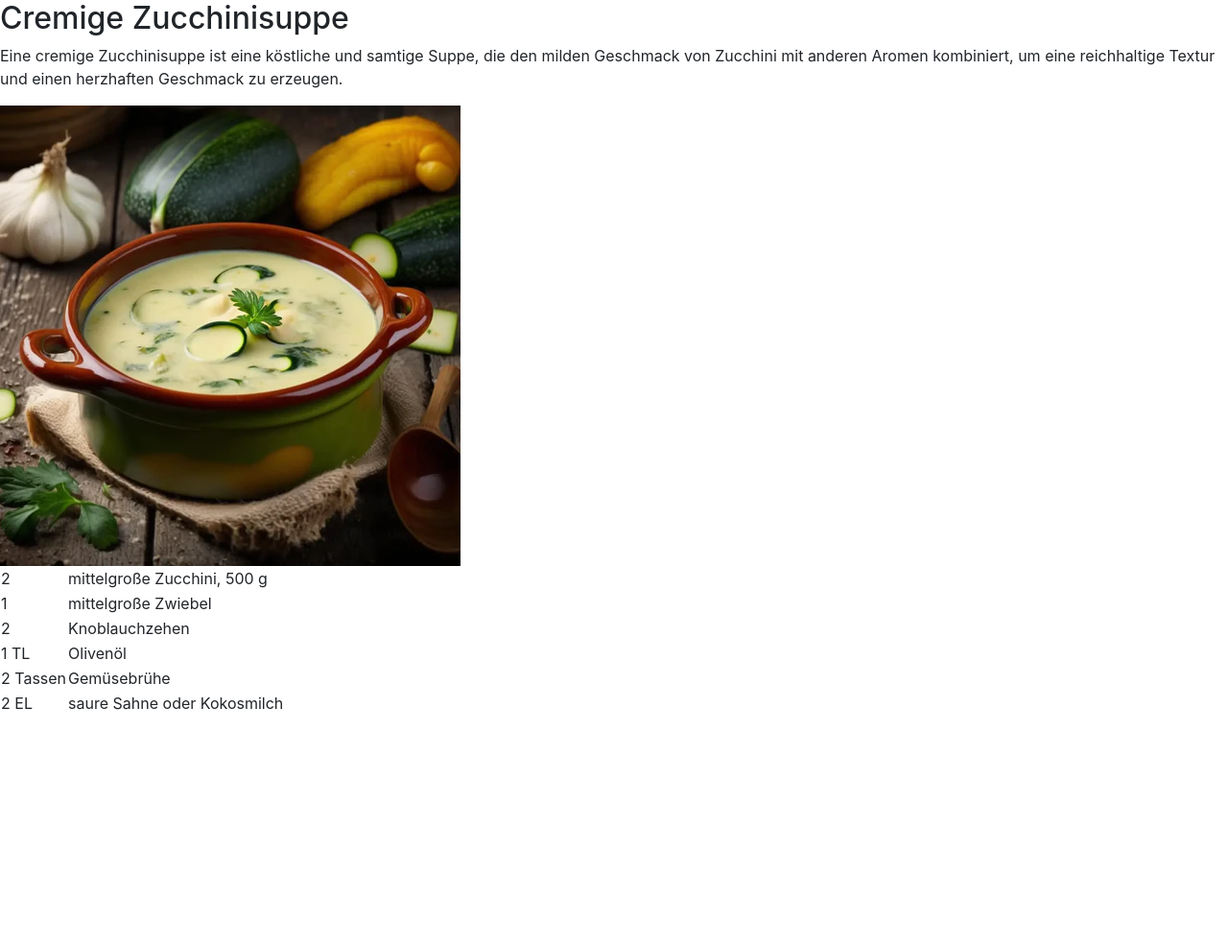
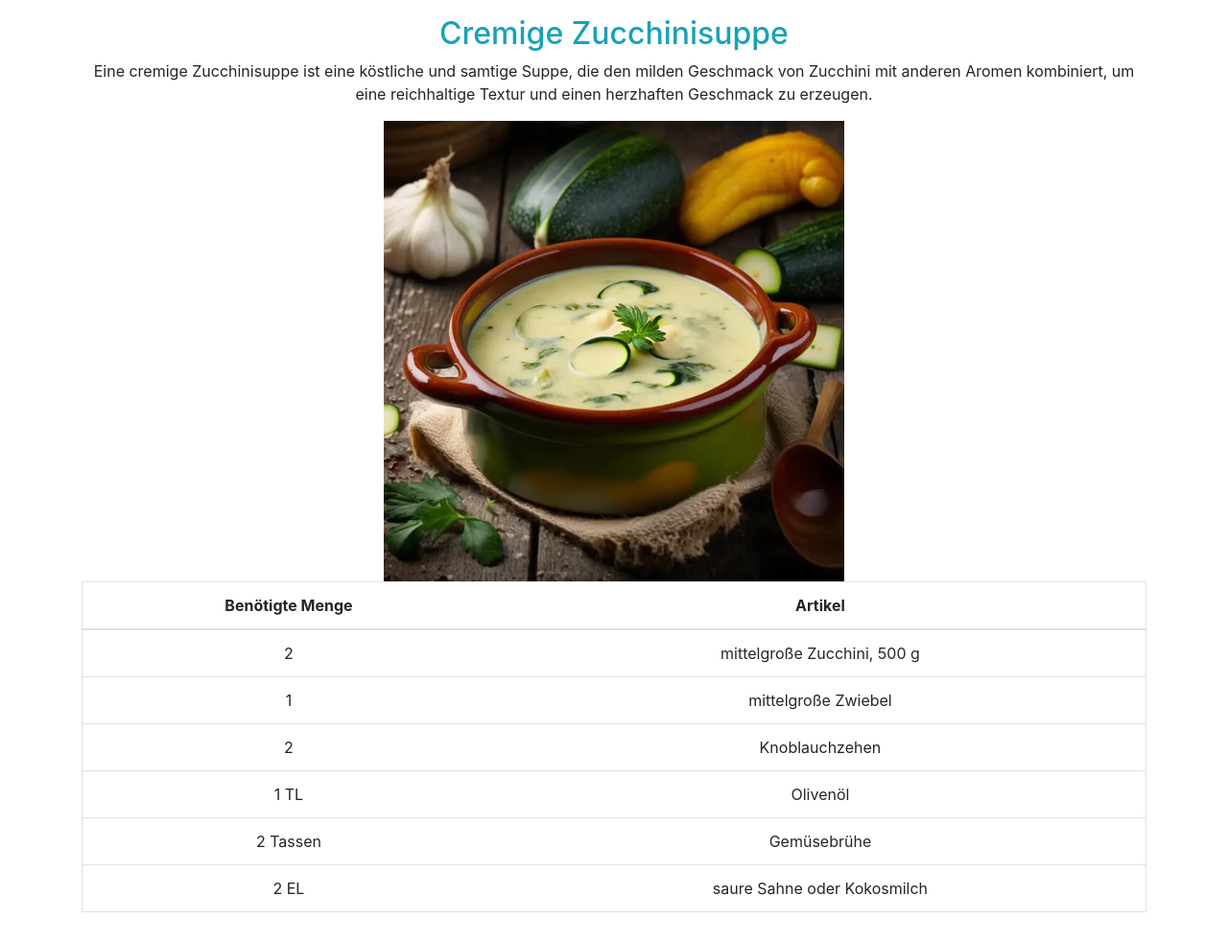
Before and after one commit to Ben84FFM/CookingBook, a plain HTML site: page recipes/Abend-Cremige.html in a window 1280 px wide. Shown: the whole page at 96% size. Before the commit the page ends 800 px from the top, so only its background shows below. Drawn offline with nearby package versions, Linux system fonts and the light colour scheme.

Commit message:
add my pages

```diff
--- a/recipes/Abend-Cremige.html
+++ b/recipes/Abend-Cremige.html
@@ -7,12 +7,26 @@
   <title>Cremige Zucchinisuppe</title>
 </head>
 <body>
-  <h2>Cremige Zucchinisuppe</h2>
+  <!-- hero -->
+
+<section id="hero" class="bg-body-tertiary text-reset text-center text-sm-start px-5" >
+  <div class="container">
+    <div class="d-flex align-items-center justify-content-center">
+      <div class="py-3">
+        <h2 class="text-info">Cremige Zucchinisuppe</h2>
     <p>
       Eine cremige Zucchinisuppe ist eine köstliche und samtige Suppe, die den milden Geschmack von Zucchini mit anderen Aromen kombiniert, um eine reichhaltige Textur und einen herzhaften Geschmack zu erzeugen.</p>
     <img src="../images/cremige.webp" alt="Cremige">
-    <table>
-      <tr>
+    <div class="table-responsive">
+      <table class="table  border border-primary-subtle">
+        <thead>
+          <tr>
+            <th scope="col">Benötigte Menge</th>
+            <th scope="col">Artikel</th>
+          </tr>
+        </thead>
+        <tbody>
+          <tr>
         <td>2</td>
         <td>mittelgroße Zucchini, 500 g</td>
 
@@ -37,6 +51,14 @@
         <td>2 EL</td>
         <td>saure Sahne oder Kokosmilch</td>
       </tr>
+        </tbody>
 </table>
+</div>
+</div>
+</div>
+
+</div>
+</section>
+<script src="https://cdn.jsdelivr.net/npm/bootstrap@5.3.2/dist/js/bootstrap.bundle.min.js" integrity="sha384-C6RzsynM9kWDrMNeT87bh95OGNyZPhcTNXj1NW7RuBCsyN/o0jlpcV8Qyq46cDfL" crossorigin="anonymous"></script>
 </body>
 </html>
--- a/style.css
+++ b/style.css
@@ -33,3 +33,8 @@ th {
 button {
   margin-top: 0.5rem;
 }
+
+.center{
+  display: inline-block;
+  justify-content: center;
+}
```
Also changed, not shown: index.html (+4 -4 lines), recipes/früh-AmerikanischePancakes.html (+1 -1 lines), recipes/mittag-Couscous.html (+25 -3 lines).
